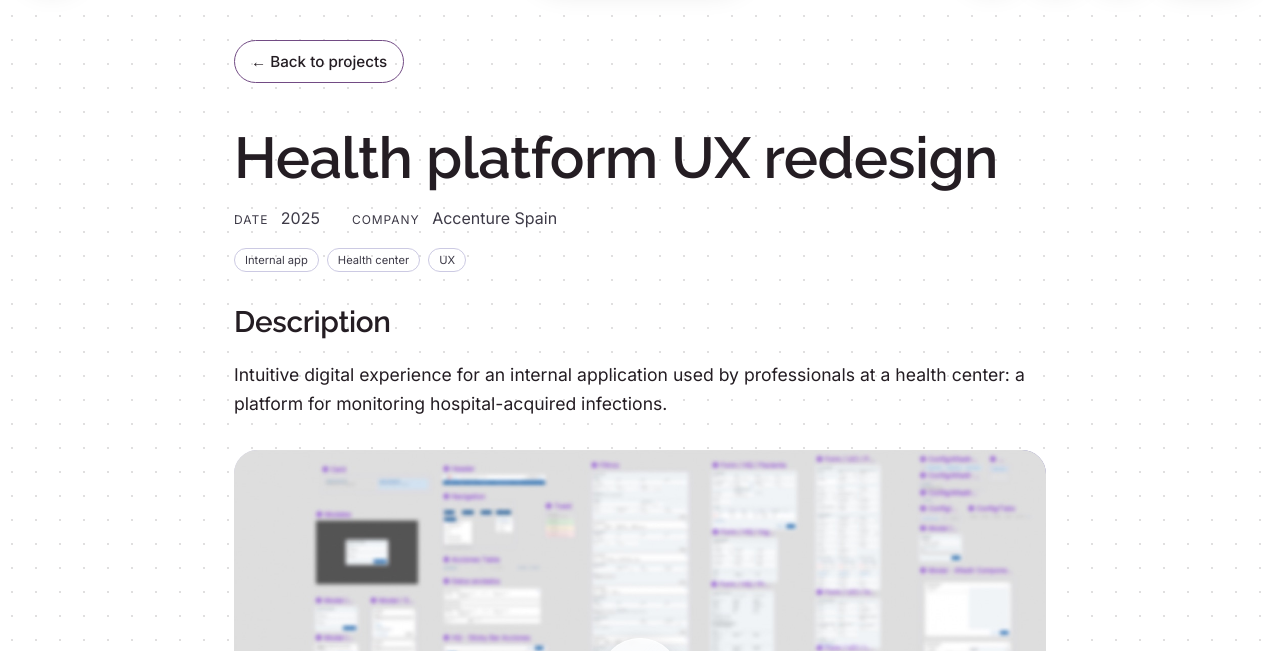
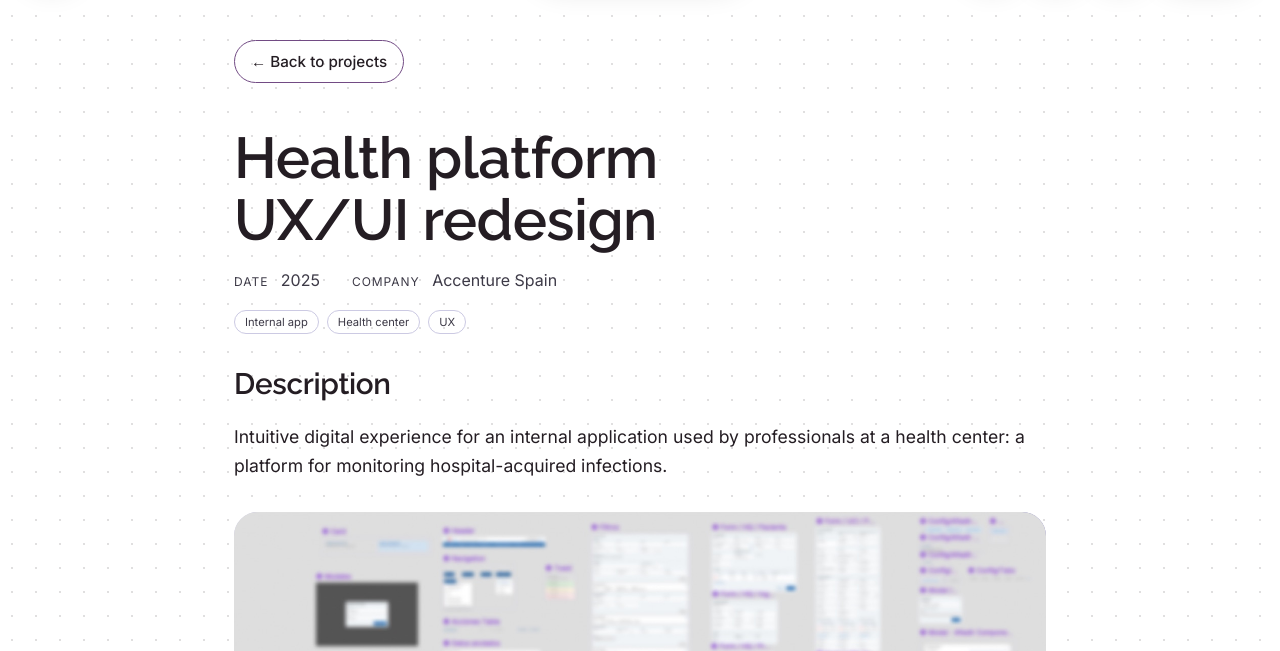
Before and after one commit to alcanellas/Portfolio, a plain HTML site: page proyectos/sanidad-app-interna.html in a window 1280 px wide. Shown: the part 92-743 px from the top of the page. Drawn offline with Linux system fonts and the light colour scheme.

Commit message:
Cambio 1

```diff
--- a/proyectos/sanidad-app-interna.html
+++ b/proyectos/sanidad-app-interna.html
@@ -45,7 +45,7 @@
     <article class="project">
       <a class="back" href="../index.html#trabajo"><span aria-hidden="true">←</span> <span data-i18n="back_to_projects">Back to projects</span></a>
       <header class="project-head">
-        <h1 data-i18n="p_sanidad_app_interna_titulo">Health platform UX redesign</h1>
+        <h1 data-i18n="p_sanidad_app_interna_titulo">Health platform UX/UI redesign</h1>
         <p class="meta"><span class="meta-item"><span data-i18n="date">Date</span> <time datetime="2025">2025</time></span><span class="meta-item"><span data-i18n="company">Company</span> Accenture Spain</span></p>
         <ul class="tags" role="list"><li data-i18n="p_sanidad_app_interna_tag_1">Internal app</li><li data-i18n="p_sanidad_app_interna_tag_2">Health center</li><li>UX</li></ul>
       </header>
```
Also changed, not shown: 1 other file.
